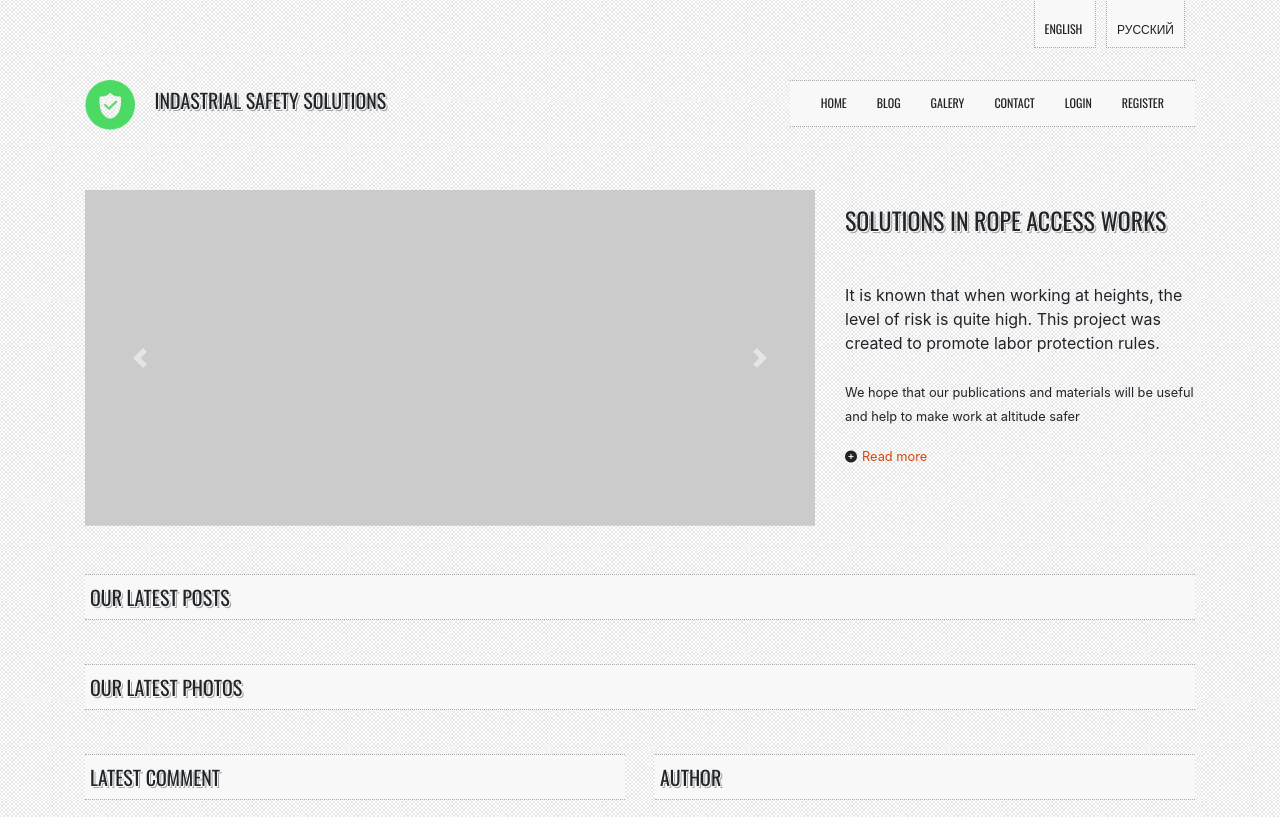
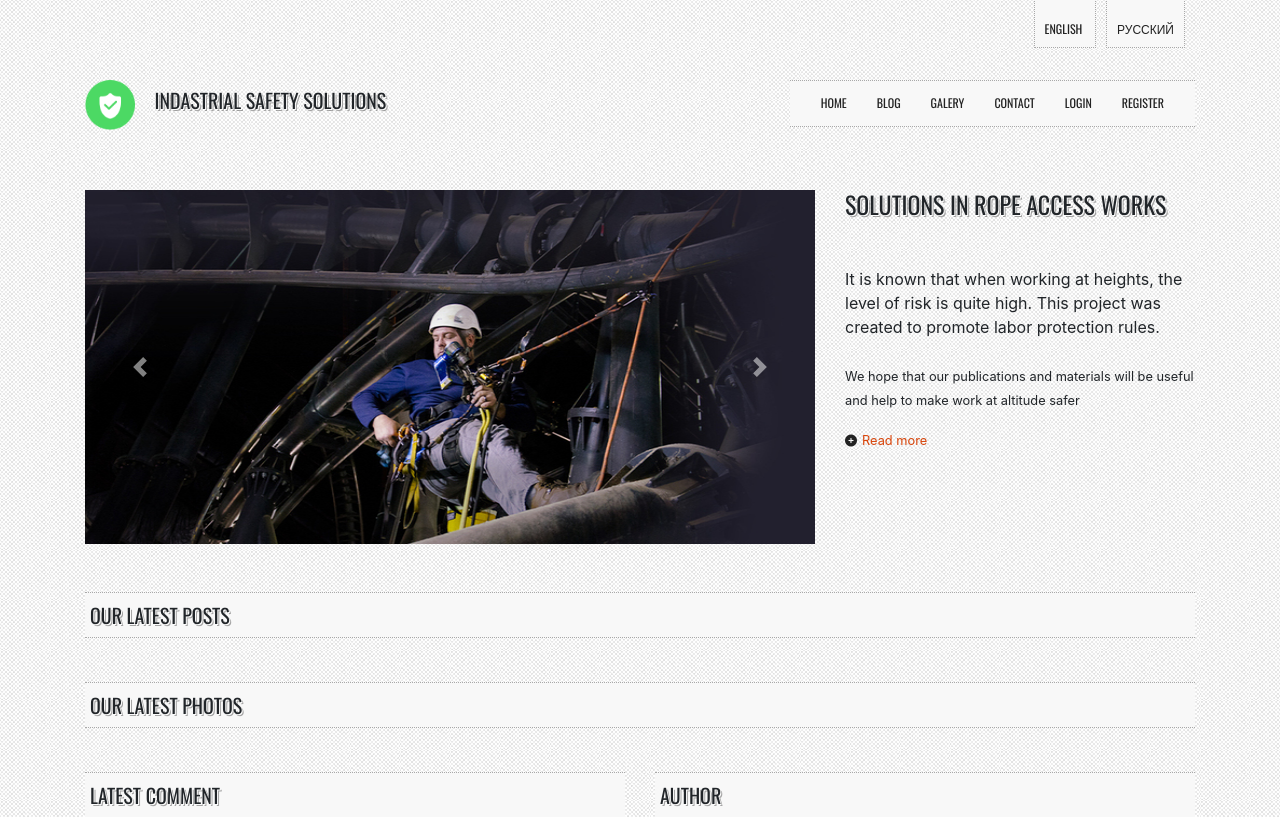
Before and after one commit to HeorhiiPotapov/django-blog, a Django app: page /en/ in a window 1280 px wide. Shown: the top 817 px of the page. Run offline with Django 3.2, Linux system fonts and the light colour scheme; data that the repository does not hold is empty; some libraries are stand-ins or nearby versions.

Commit message:
add carousel img

```diff
--- a/blog/static/blog/css/blog.css
+++ b/blog/static/blog/css/blog.css
@@ -59,6 +59,12 @@ h1, h2, h3, h4, h5 {text-shadow: 1px 1px 0 #fdfdfd, 2px 2px 0 rgba(81, 81, 81, 0
 	.logo, .navigation {text-align: center;}
 	.row.header {margin-bottom: 30px;}
 	.logo h5 {display: block;}
+}
+
+.carousel_img {height: 354px;}
+
+@media (max-width: 480px) {
+	.carousel_img {height:auto;}
 }
 
 .navigation {
--- a/blog/templates/blog/home_page.html
+++ b/blog/templates/blog/home_page.html
@@ -20,13 +20,13 @@
                 <div id="carouselExampleControls" class="carousel slide" data-ride="carousel">
                   <div class="carousel-inner">
                     <div class="carousel-item active">
-                      <img class="d-block w-100" src="{% static 'blog/img/slider-img-1.jpg' %}" alt="First slide">
+                      <img class="d-block w-100 carousel_img" src="{% static 'blog/img/ropenine.jpg' %}" alt="First slide">
                     </div>
                     <div class="carousel-item">
-                      <img class="d-block w-100" src="{% static 'blog/img/slider-img-1.jpg' %}" alt="Second slide">
+                      <img class="d-block w-100 carousel_img" src="{% static 'blog/img/rope4.jpg' %}" alt="Second slide">
                     </div>
                     <div class="carousel-item">
-                      <img class="d-block w-100" src="{% static 'blog/img/slider-img-1.jpg' %}" alt="Third slide">
+                      <img class="d-block w-100 carousel_img" src="{% static 'blog/img/ropesix.jpg' %}" alt="Third slide">
                     </div>
                   </div>
                   <a class="carousel-control-prev" href="#carouselExampleControls" role="button" data-slide="prev">
@@ -40,10 +40,10 @@
                 </div>
             </div>
             <div class="col-lg-4">
-                <h4 class="mb-5 mt-3">{% trans 'Solutions in rope access works' %}</h4>
+                <h4 class="mb-5">{% trans 'Solutions in rope access works' %}</h4>
                 <p class="mb-4">{% trans 'It is known that when working at heights, the level of risk is quite high. This project was created to promote labor protection rules.' %}</p>
                 <p><small>{% trans 'We hope that our publications and materials will be useful and help to make work at altitude safer' %}</small></p>
-                <a class="carousel_text_right" href="{% url 'features' %}"><i class="fas fa-plus-circle"></i><small>{% trans 'Read more' %}</small></a>
+                <a class="carousel_text_right" href="{% url 'post_list' %}"><i class="fas fa-plus-circle"></i><small>{% trans 'Read more' %}</small></a>
             </div>
         </div>
         <div class="row mt-5">
@@ -110,5 +110,12 @@
 
 {% include 'blog/footer.html' %}
 
+<!-- Optional JavaScript -->
+<!-- jQuery first, then Popper.js, then Bootstrap JS -->
+<script src="https://code.jquery.com/jquery-3.4.1.slim.min.js" integrity="sha384-J6qa4849blE2+poT4WnyKhv5vZF5SrPo0iEjwBvKU7imGFAV0wwj1yYfoRSJoZ+n" crossorigin="anonymous"></script>
+<script src="https://cdn.jsdelivr.net/npm/popper.js@1.16.0/dist/umd/popper.min.js" integrity="sha384-Q6E9RHvbIyZFJoft+2mJbHaEWldlvI9IOYy5n3zV9zzTtmI3UksdQRVvoxMfooAo" crossorigin="anonymous"></script>
+<script src="https://stackpath.bootstrapcdn.com/bootstrap/4.4.1/js/bootstrap.min.js" integrity="sha384-wfSDF2E50Y2D1uUdj0O3uMBJnjuUD4Ih7YwaYd1iqfktj0Uod8GCExl3Og8ifwB6" crossorigin="anonymous"></script>
+
+
 </body>
 </html>
```
Also changed, not shown: blog/static/blog/img/futures_img.jpg (deleted), blog/static/blog/img/rope4.jpg (added), blog/static/blog/img/ropenine.jpg (added), blog/static/blog/img/ropesix.jpg (added), blog/static/blog/img/safety.png, blog/static/blog/img/slider-img-1.jpg (deleted).
